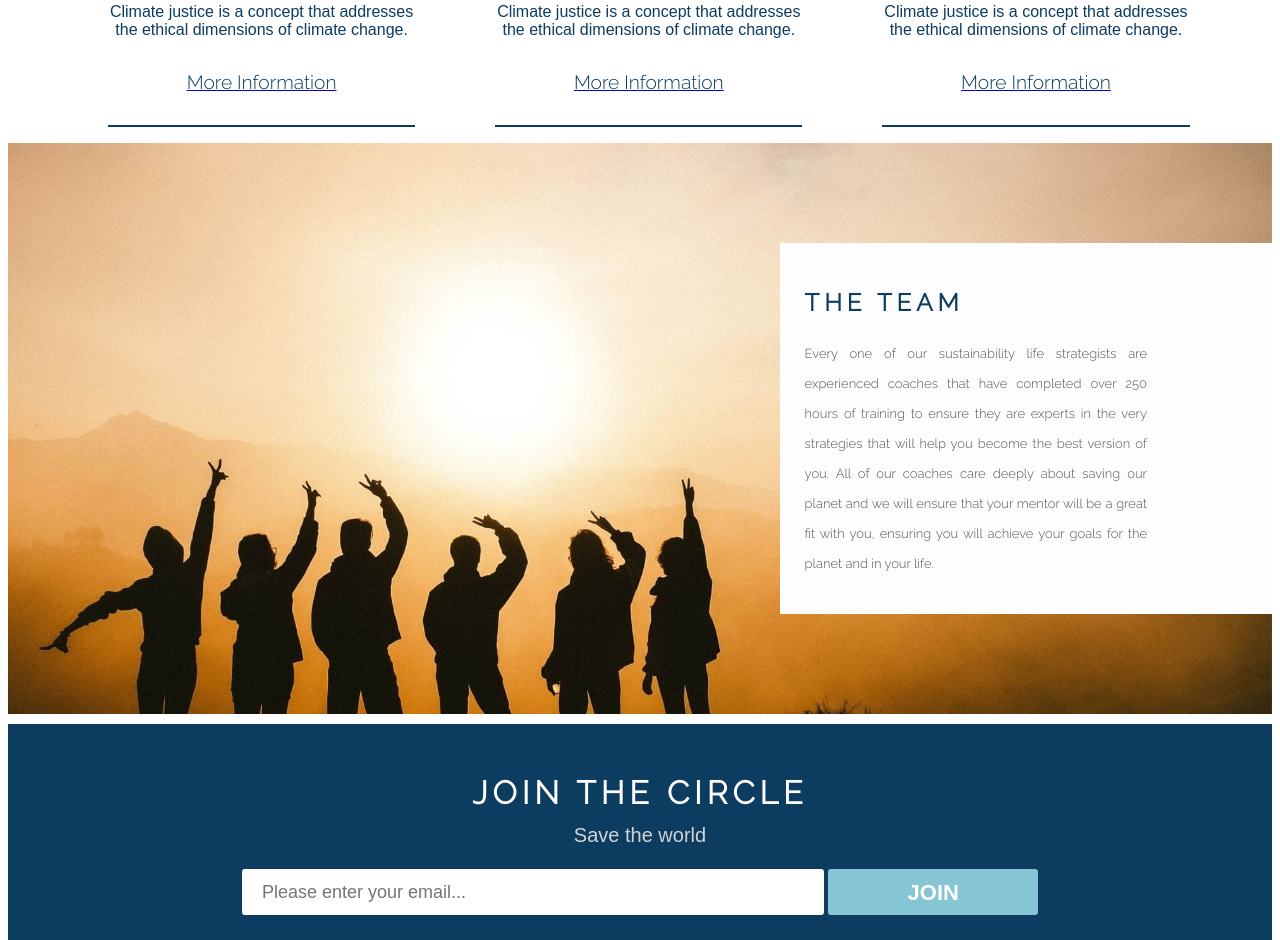
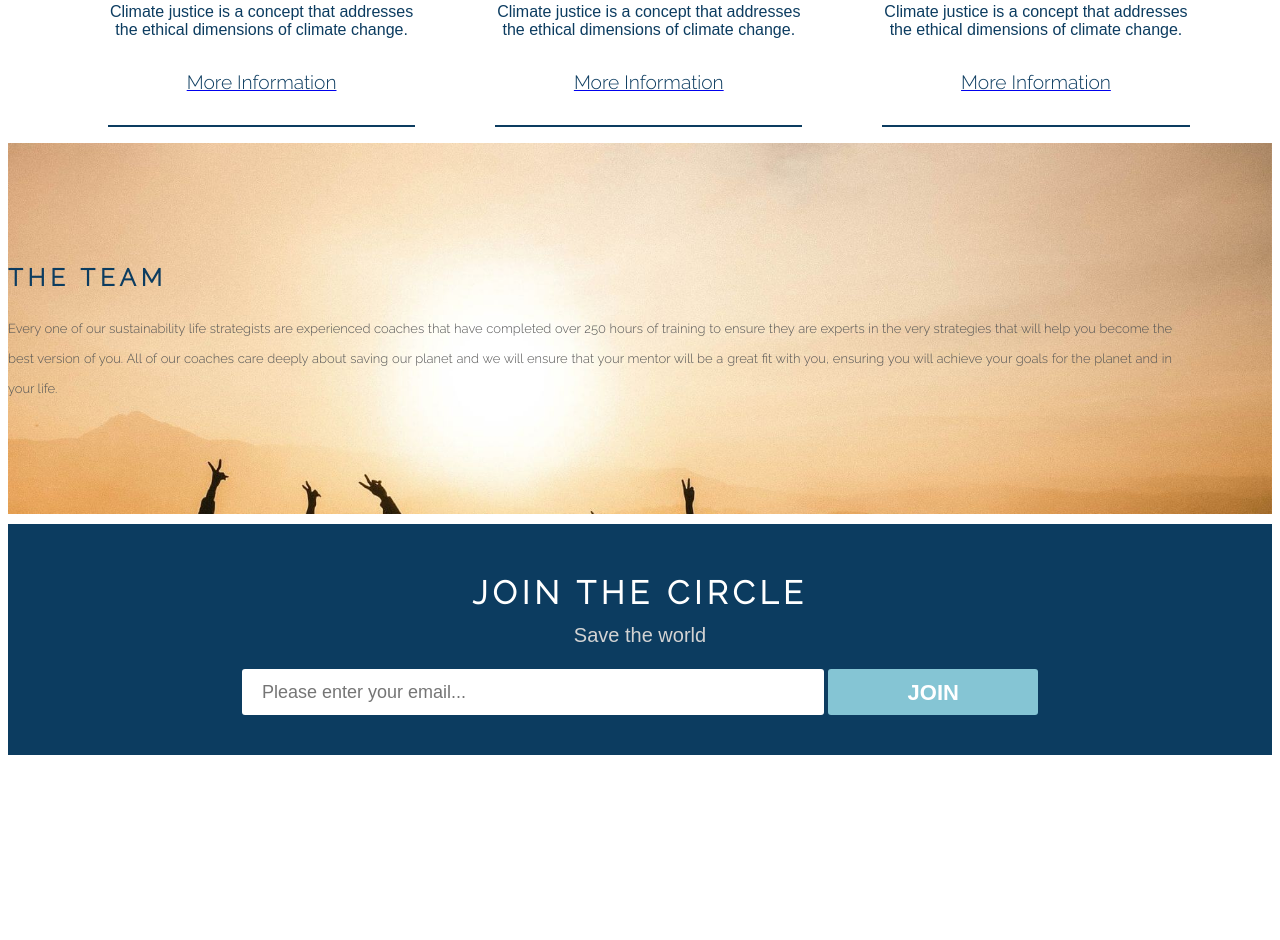
Before and after one commit to Responsibleuk/the-circle, a plain HTML site: page index.html in a window 1280 px wide. Shown: the part 2620-3560 px from the top of the page. After the commit the page ends 3375 px from the top, so only its background shows below. Drawn offline with Linux system fonts and the light colour scheme.

Commit message:
Clean code for team section

```diff
--- a/index.html
+++ b/index.html
@@ -166,9 +166,7 @@
   </section>
 
   <!-- the team -->
-  <section id="about-container">
-    <section class="about-section">
-      <section class="inner-container">
+  <section id="about-container" class="about-section" class="inner-container">
         <h2>The Team</h2>
         <h5 class="team-text">Every one of our sustainability life strategists are experienced coaches that have
           completed over 250 hours of training to ensure they are experts in the very strategies that will help you
@@ -176,8 +174,6 @@
           your mentor will be a great fit with you, ensuring you will achieve your goals for the planet and in your
           life.</h5>
       </section>
-    </section>
-  </section>
 
     <!-- footer -->
     <footer id="footer-container">
```
